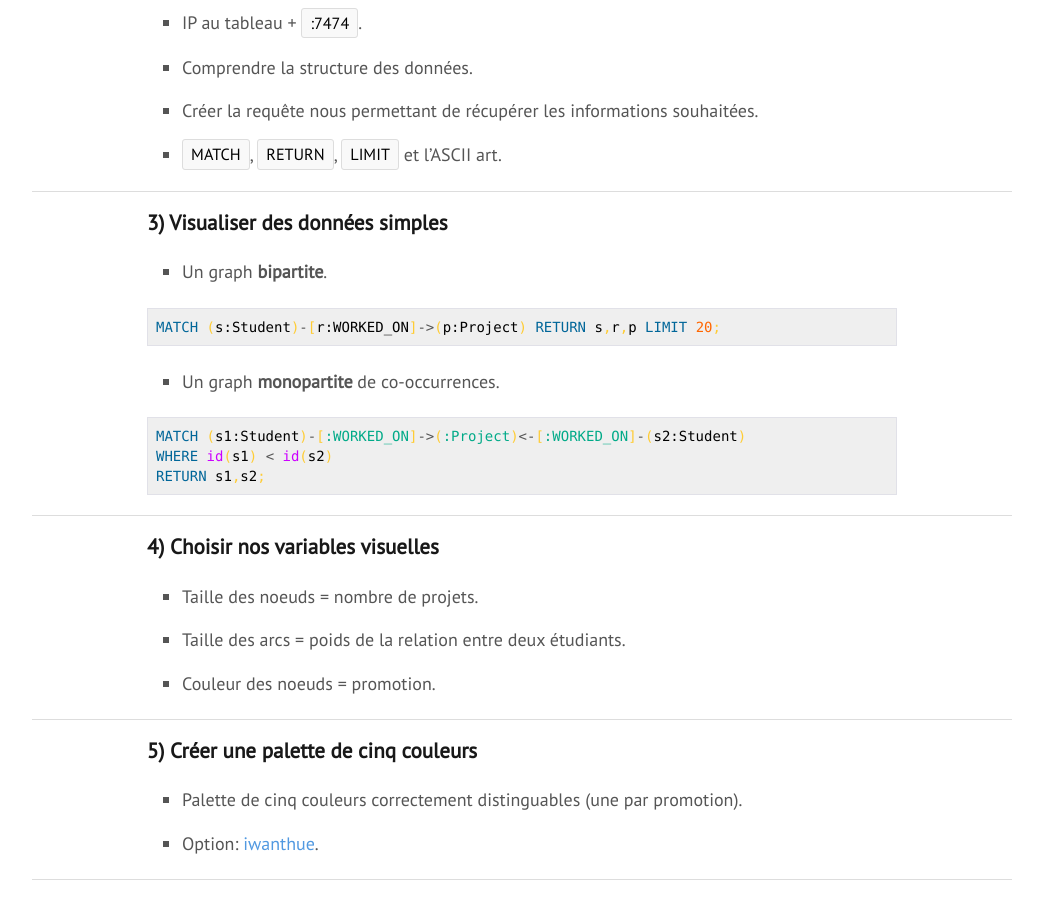
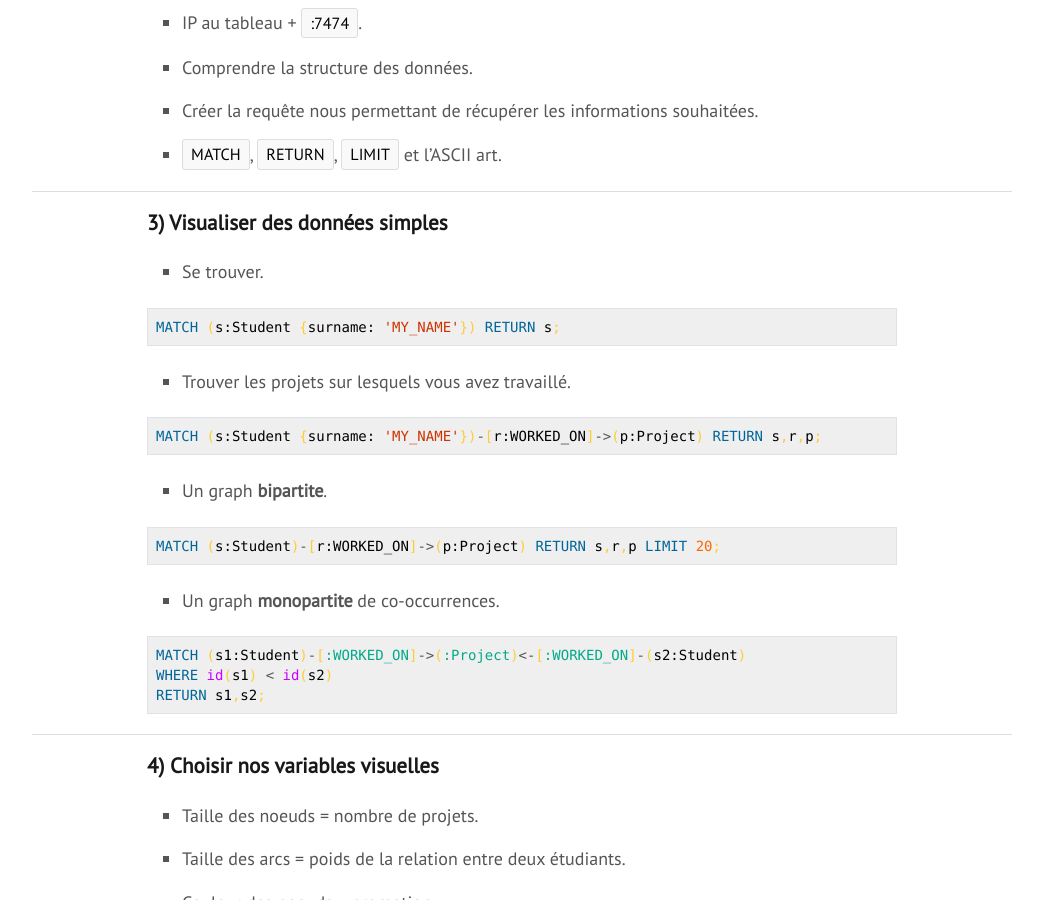
Before and after one commit to Yomguithereal/courses, a Jekyll site: the page built from boss.md, in a window 1280 px wide and 900 px high, scrolled down 363 px. Shown: the whole window, without its empty margins (118-1161 px from the left). Built offline with Jekyll 4.4.1, drawn with Linux system fonts in a browser that asks for light colours; Markdown is read by kramdown in place of the engine named in the settings.

Commit message:
Simple queries

````diff
--- a/boss.md
+++ b/boss.md
@@ -27,6 +27,18 @@ title:  "Final Boss"
 ---
 
 ### 3) Visualiser des données simples
+
+* Se trouver.
+
+```cypher
+MATCH (s:Student {surname: 'MY_NAME'}) RETURN s;
+```
+
+* Trouver les projets sur lesquels vous avez travaillé.
+
+```cypher
+MATCH (s:Student {surname: 'MY_NAME'})-[r:WORKED_ON]->(p:Project) RETURN s,r,p;
+```
 
 * Un graph **bipartite**.
 
````
